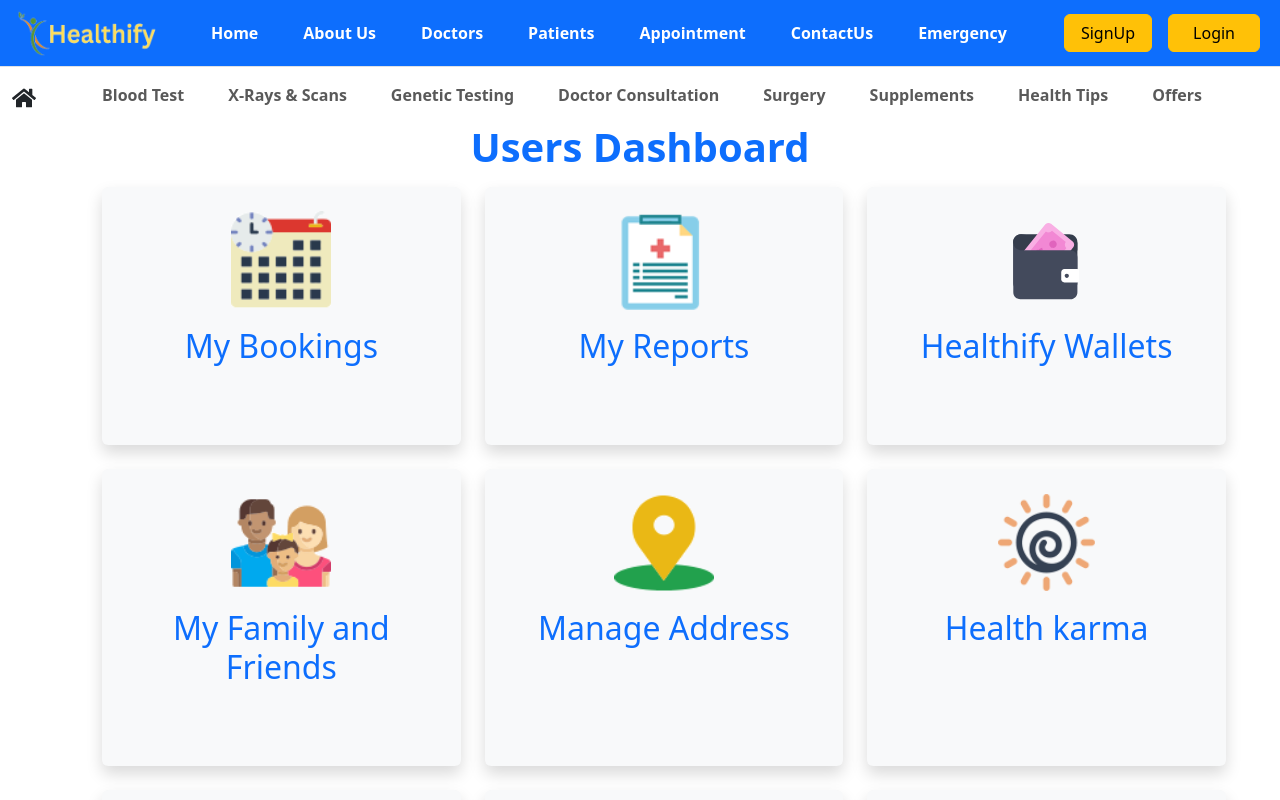
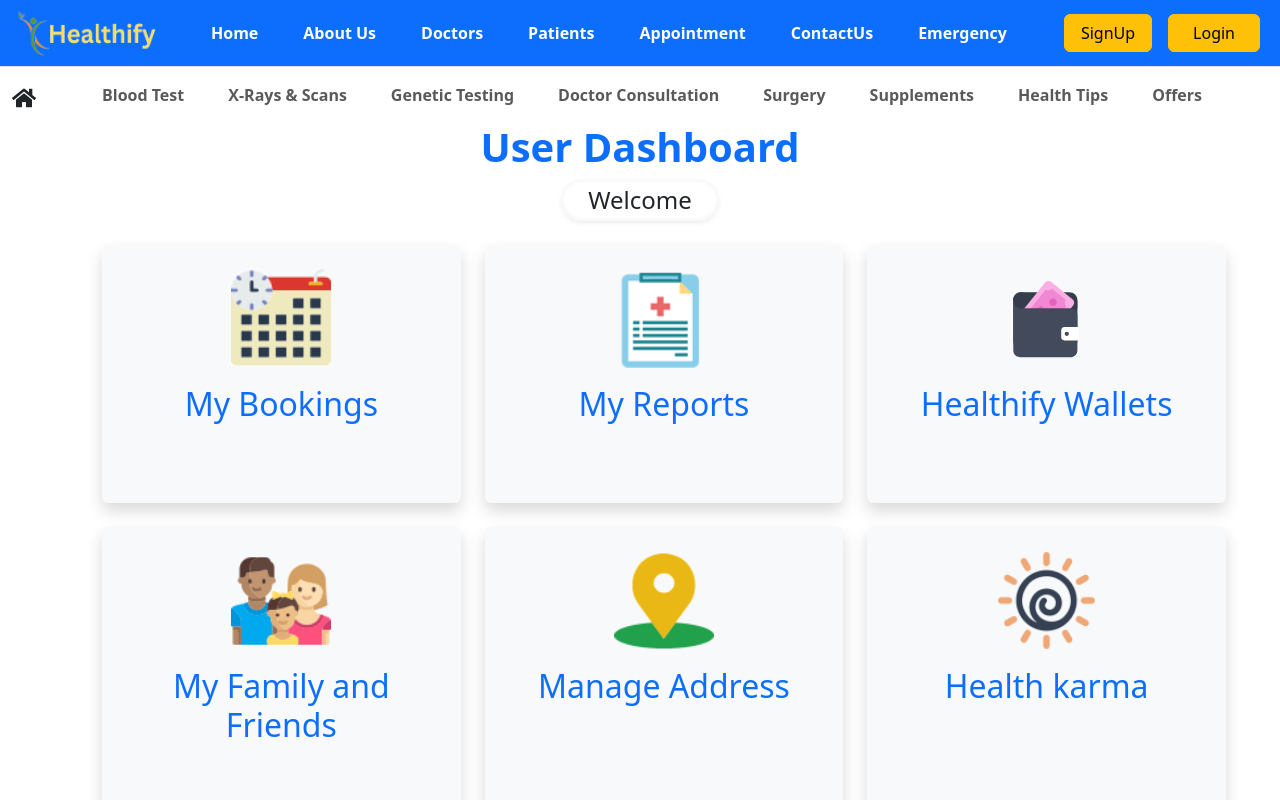
Before and after one commit to yatendra2832/Healthify-MERN, a React (Vite) app in the folder client/: page /userdashboard in a window 1280 px wide. Shown: the top 800 px of the page. Built offline with nearby package versions, Linux system fonts and the light colour scheme; no server answers.

Commit message:
automating user data fetching

```diff
--- a/client/src/components/UserDashboard/UserProfile.jsx
+++ b/client/src/components/UserDashboard/UserProfile.jsx
@@ -1,6 +1,8 @@
 import React from "react";
 import { Link } from "react-router-dom";
+import { useAuth } from "../../store/auth";
 const UserProfile = () => {
+  const { user } = useAuth();
   return (
     <div className="dropdown mx-4">
       <a
@@ -15,14 +17,17 @@ const UserProfile = () => {
           height="32"
           className="rounded-circle me-2"
         />
-        <strong>Hi,username</strong>
+        <strong>Hi,{user.username}</strong>
       </a>
       <ul
         className="dropdown-menu dropdown-menu-primary text-small shadow "
         data-popper-placement="top-start"
       >
         <li>
-          <Link to={"/userdashboard"} className="text-decoration-none dropdown-item">
+          <Link
+            to={"/userdashboard"}
+            className="text-decoration-none dropdown-item"
+          >
             {" "}
             UserDashboard
           </Link>
--- a/client/src/pages/UserDashboard.jsx
+++ b/client/src/pages/UserDashboard.jsx
@@ -1,9 +1,14 @@
 import React from "react";
 import UserDashboardCard from "../components/Card/UserDashboardCard";
+import { useAuth } from "../store/auth";
 const UserDashboard = () => {
+  const { user } = useAuth();
   return (
     <>
-      <h1 className="text-center text-primary fw-bold">Users Dashboard</h1>
+      <h1 className="text-center text-primary fw-bold">User Dashboard</h1>
+      <div className="d-flex justify-content-center">
+       <p className=" border  border-3 shadow-sm border-light shadow-warning rounded-5 px-4  fs-4  "> Welcome {user.username}</p>
+      </div>
       <div>
         {/* Row 1 */}
         <div className="container px-2 py-2" id="featured-3">
```
Also changed, not shown: 1 other file (tests, documents, lock files or other folders).
